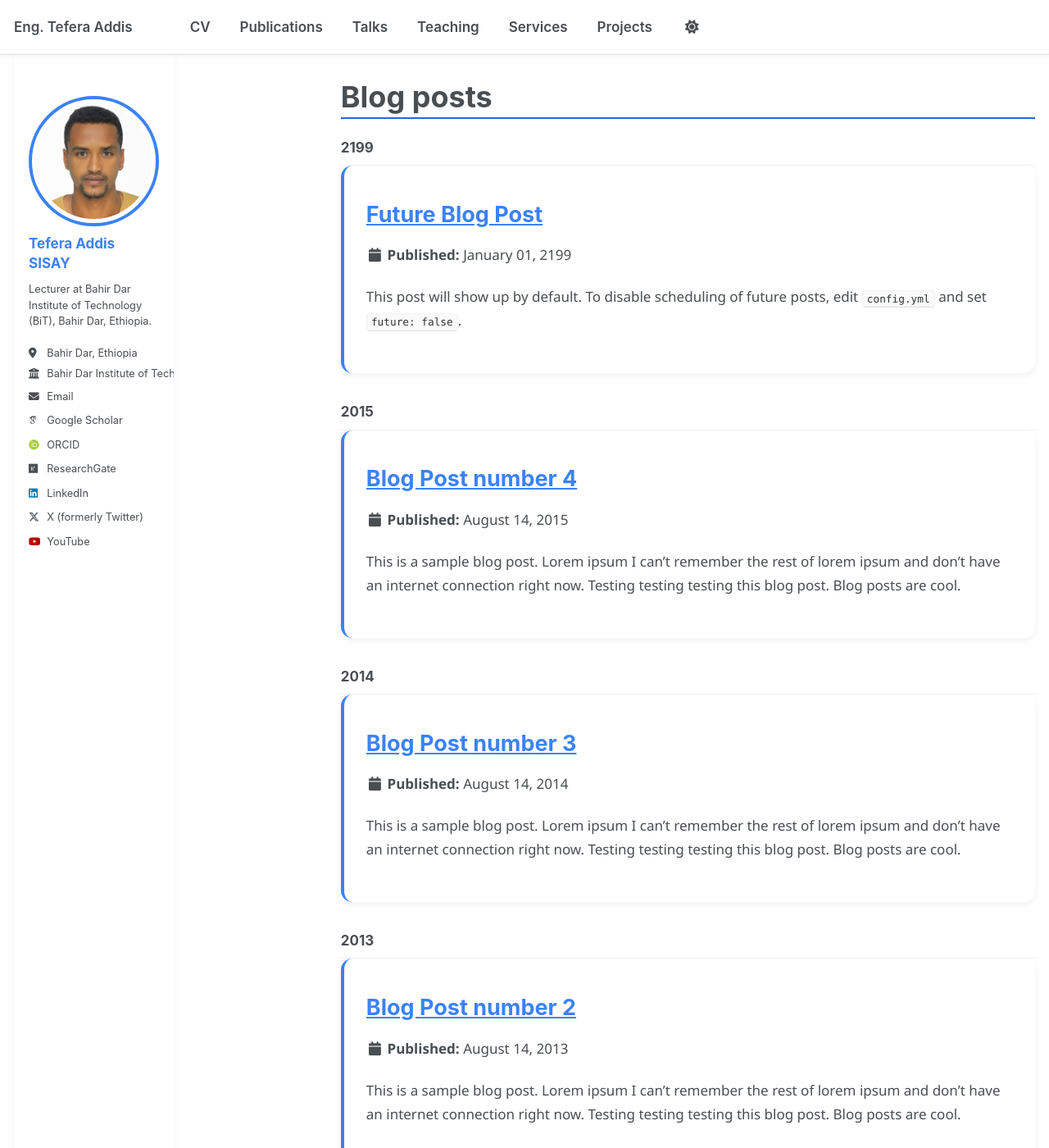
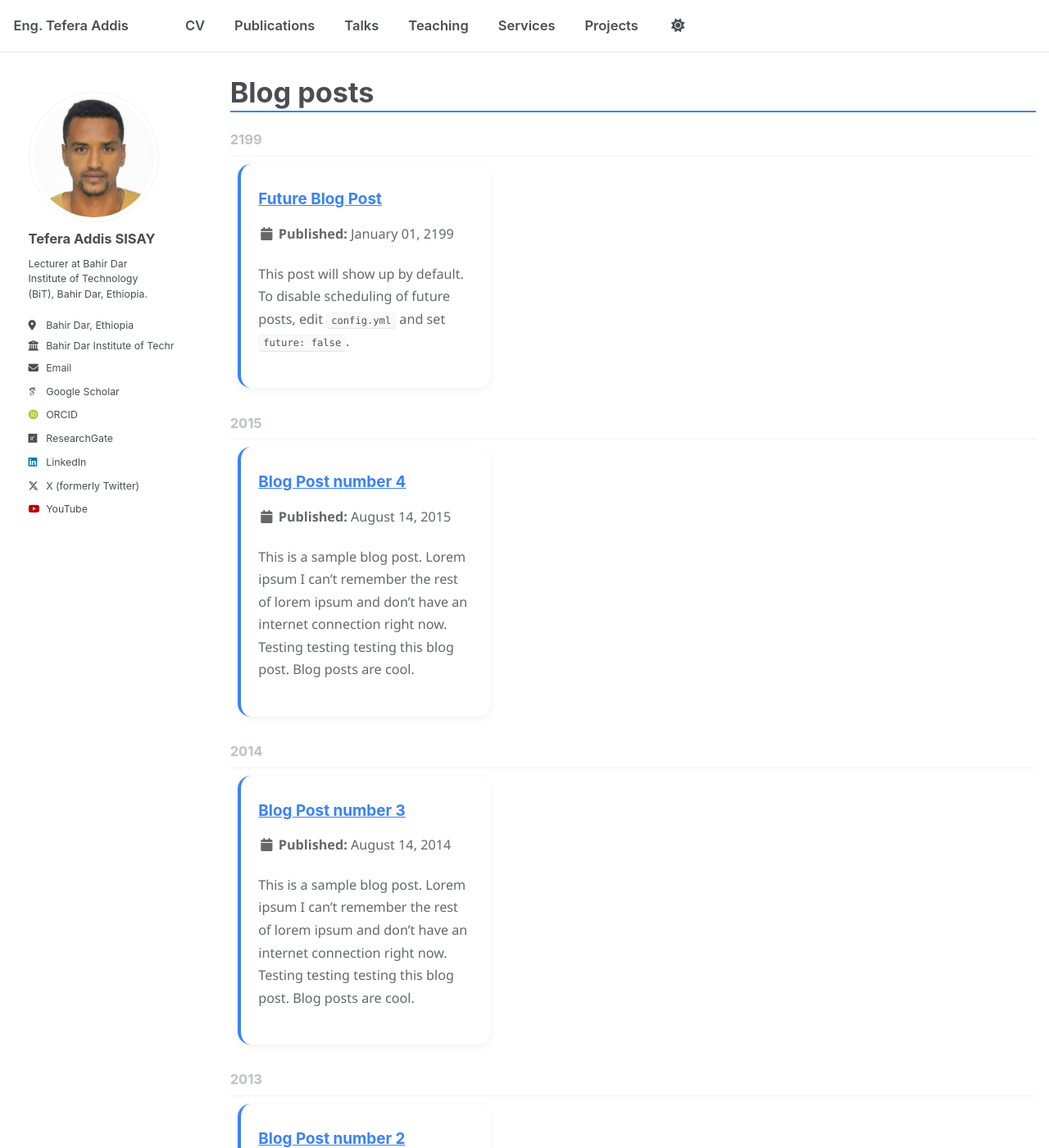
Before and after one commit to tefera-addis-sisay/tefera-addis-sisay.github.io, a Jekyll site: the page built from _pages/year-archive.html, in a window 1280 px wide and 1400 px high. Shown: the whole window at 82% size. Built offline with Jekyll 4.4.1, drawn with Linux system fonts in a browser that asks for light colours; some web fonts are replaced; a script bundle is joined from its source files by our own code; library files that are not in the unit come from our copies.

Commit message:
Update main.scss

```diff
--- a/assets/css/main.scss
+++ b/assets/css/main.scss
@@ -36,7 +36,7 @@
 ;
 
 /* =========================================================
-   Global Website Styling
+   GLOBAL STYLES
 ========================================================= */
 
 html {
@@ -45,8 +45,8 @@
 
 body {
   font-family: "Segoe UI", Roboto, sans-serif;
-  line-height: 1.8;
-  font-size: 17px;
+  line-height: 1.7;
+  font-size: 16.5px;
 
   background-color: var(--global-bg-color);
   color: var(--global-text-color);
@@ -55,225 +55,175 @@
 }
 
 .page__content {
-  max-width: 900px;
+  max-width: 1100px;
   margin: auto;
 }
 
 /* =========================================================
-   Typography (Smaller Headings)
+   HEADINGS (balanced sizing)
 ========================================================= */
 
-h1,
-h2,
-h3,
-h4,
-h5,
-h6 {
+h1, h2, h3, h4, h5, h6 {
   font-weight: 650;
-  line-height: 1.4;
-  margin-top: 1.6rem;
-  margin-bottom: 0.8rem;
-  color: var(--global-text-color);
+  line-height: 1.3;
+  margin-top: 1.4rem;
+  margin-bottom: 0.7rem;
 }
 
 h1 {
-  font-size: 2rem;
-  border-bottom: 2px solid #2563eb;
-  padding-bottom: 0.4rem;
+  font-size: 1.9rem;
+  border-bottom: 2px solid #3b82f6;
+  padding-bottom: 0.3rem;
 }
 
 h2 {
-  font-size: 1.5rem;
-  color: #2563eb;
+  font-size: 1.4rem;
+  color: #3b82f6;
 }
 
 h3 {
-  font-size: 1.2rem;
-  color: #3b82f6;
+  font-size: 1.15rem;
 }
 
-h4 { font-size: 1.05rem; }
-h5 { font-size: 0.95rem; }
-h6 { font-size: 0.9rem; opacity: 0.85; }
-
 /* =========================================================
-   Links
+   LINKS
 ========================================================= */
 
 a {
   color: #3b82f6;
   text-decoration: none;
-  transition: all 0.3s ease;
 }
 
 a:hover {
-  color: #60a5fa;
   text-decoration: underline;
 }
 
 /* =========================================================
-   Navigation Bar
+   NAVIGATION
 ========================================================= */
 
 .masthead {
   background: var(--global-bg-color);
-  border-bottom: 1px solid rgba(128, 128, 128, 0.2);
-  box-shadow: 0 2px 6px rgba(0, 0, 0, 0.05);
-}
-
-.greedy-nav {
-  background: var(--global-bg-color);
+  border-bottom: 1px solid rgba(0,0,0,0.08);
 }
 
 .greedy-nav a {
   font-weight: 600;
-  color: var(--global-text-color);
-}
-
-.greedy-nav a:hover {
-  color: #3b82f6;
 }
 
 /* =========================================================
-   Sidebar
+   SIDEBAR
 ========================================================= */
 
 .sidebar {
   background: var(--global-bg-color);
+  border-radius: 12px;
   padding: 1rem;
-  border-radius: 12px;
-  box-shadow: 0 2px 10px rgba(0, 0, 0, 0.04);
-}
-
-/* Profile Image */
-.author__avatar img {
-  border-radius: 50%;
-  border: 4px solid #3b82f6;
 }
 
 /* =========================================================
-   Cards / Sections
+   CARDS (BASE)
 ========================================================= */
 
 .archive__item,
 .page {
   background: var(--global-bg-color);
-  padding: 1.5rem;
   border-radius: 14px;
-  margin-bottom: 2rem;
-  box-shadow: 0 3px 10px rgba(0, 0, 0, 0.05);
-  transition: transform 0.2s ease, box-shadow 0.2s ease;
+  padding: 1.2rem;
+  box-shadow: 0 3px 10px rgba(0,0,0,0.05);
+  transition: all 0.2s ease;
 }
 
 .archive__item:hover,
 .page:hover {
-  transform: translateY(-2px);
-  box-shadow: 0 6px 18px rgba(0, 0, 0, 0.08);
+  transform: translateY(-3px);
+  box-shadow: 0 8px 20px rgba(0,0,0,0.12);
 }
 
 /* =========================================================
-   Buttons
+   🎓 COURSES (COURSERA STYLE GRID)
 ========================================================= */
 
-.btn,
-button {
-  border-radius: 8px;
-  font-weight: 600;
-  transition: all 0.3s ease;
+.archive {
+  max-width: 1100px;
+  margin: auto;
 }
 
-.btn:hover,
-button:hover {
-  transform: translateY(-2px);
+/* GRID SYSTEM */
+.archive__item {
+  display: inline-block;
+  vertical-align: top;
+
+  width: calc(33.333% - 1rem);
+  margin: 0.5rem;
+
+  background: var(--global-bg-color);
+  border-radius: 16px;
+  padding: 1.2rem;
+
+  border-left: 4px solid #3b82f6;
+
+  transition: all 0.25s ease;
+}
+
+/* Hover effect */
+.archive__item:hover {
+  transform: translateY(-6px);
+}
+
+/* Course title */
+.archive__item h2,
+.archive__item h3 {
+  font-size: 1.05rem;
+  margin-bottom: 0.4rem;
+}
+
+/* Course text */
+.archive__item p {
+  font-size: 0.9rem;
+  opacity: 0.85;
+}
+
+/* RESPONSIVE GRID */
+@media (max-width: 992px) {
+  .archive__item {
+    width: calc(50% - 1rem);
+  }
+}
+
+@media (max-width: 600px) {
+  .archive__item {
+    width: 100%;
+    margin: 0.5rem 0;
+  }
 }
 
 /* =========================================================
-   Tables
+   TABLES
 ========================================================= */
 
 table {
+  width: 100%;
   border-radius: 10px;
   overflow: hidden;
-  width: 100%;
 }
 
 thead {
-  background: #2563eb;
+  background: #3b82f6;
   color: white;
 }
 
-th,
-td {
-  padding: 0.8rem;
-}
-
 /* =========================================================
-   Code Blocks
-========================================================= */
-
-pre,
-code {
-  border-radius: 10px;
-  font-size: 0.95rem;
-}
-
-/* =========================================================
-   Images
-========================================================= */
-
-img {
-  border-radius: 12px;
-  max-width: 100%;
-}
-
-/* =========================================================
-   Horizontal Lines
-========================================================= */
-
-hr {
-  border: none;
-  height: 1px;
-  background: rgba(128, 128, 128, 0.2);
-  margin: 2rem 0;
-}
-
-/* =========================================================
-   Footer
+   FOOTER
 ========================================================= */
 
 .page__footer {
   background: var(--global-footer-bg-color);
   color: var(--global-footer-text-color);
-  padding: 2rem 0;
-  margin-top: 3rem;
-}
-
-.page__footer a {
-  color: #93c5fd;
 }
 
 /* =========================================================
-   Forms
-========================================================= */
-
-input,
-textarea,
-select {
-  border-radius: 8px;
-  border: 1px solid rgba(128, 128, 128, 0.3);
-  padding: 0.7rem;
-  width: 100%;
-}
-
-input:focus,
-textarea:focus,
-select:focus {
-  outline: none;
-  border-color: #3b82f6;
-}
-
-/* =========================================================
-   Animations
+   ANIMATION
 ========================================================= */
 
 .page__content,
@@ -282,69 +232,6 @@
 }
 
 @keyframes fadeIn {
-  from { opacity: 0; transform: translateY(8px); }
+  from { opacity: 0; transform: translateY(10px); }
   to { opacity: 1; transform: translateY(0); }
 }
-
-/* =========================================================
-   Mobile Responsive
-========================================================= */
-
-@media (max-width: 768px) {
-  body { font-size: 16px; }
-
-  h1 { font-size: 2rem; }
-  h2 { font-size: 1.5rem; }
-  h3 { font-size: 1.2rem; }
-
-  .page__content {
-    padding: 0 1rem;
-  }
-
-  .sidebar {
-    margin-top: 2rem;
-  }
-
-  .archive__item,
-  .page {
-    padding: 1rem;
-  }
-}
-
-/* =========================================================
-   Teaching Page Styling (Archive-based)
-========================================================= */
-
-.archive {
-  max-width: 900px;
-  margin: auto;
-}
-
-/* Ensure proper typography inside teaching pages */
-.archive h1,
-.archive h2,
-.archive h3 {
-  color: var(--global-text-color);
-}
-
-/* Improve readability */
-.archive p,
-.archive ul {
-  line-height: 1.7;
-}
-
-/* Proper card styling for each course item */
-.archive__item {
-  background: var(--global-bg-color);
-  padding: 1.5rem;
-  margin-bottom: 2rem;
-  border-radius: 14px;
-  border-left: 4px solid #3b82f6;
-  box-shadow: 0 3px 10px rgba(0,0,0,0.06);
-  transition: transform 0.2s ease, box-shadow 0.2s ease;
-}
-
-.archive__item:hover {
-  transform: translateY(-3px);
-  box-shadow: 0 8px 20px rgba(0,0,0,0.1);
-}
```
